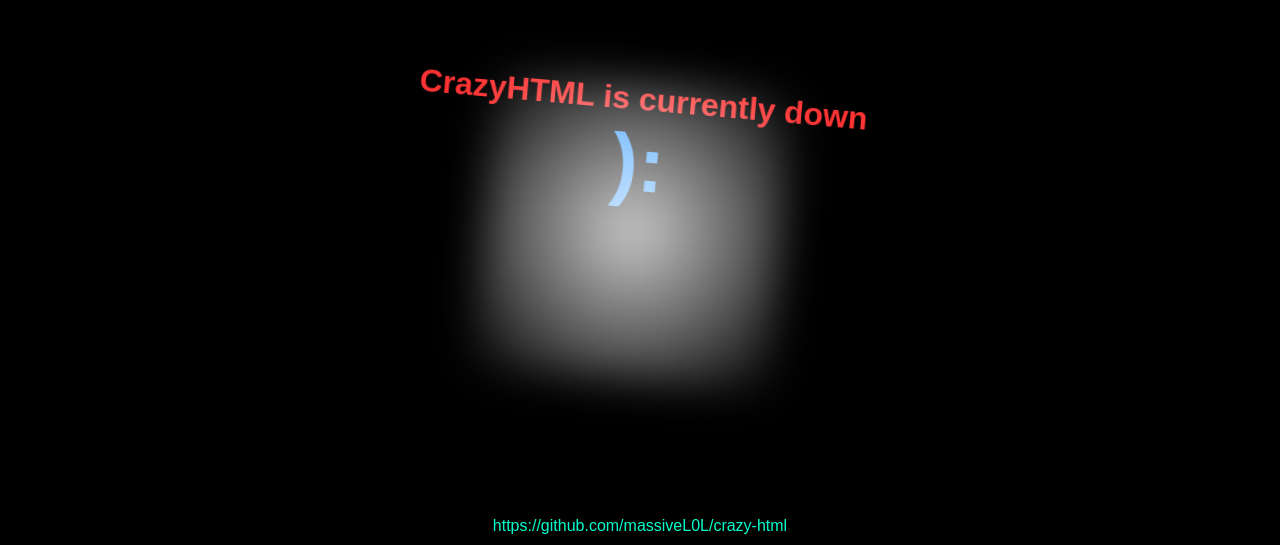
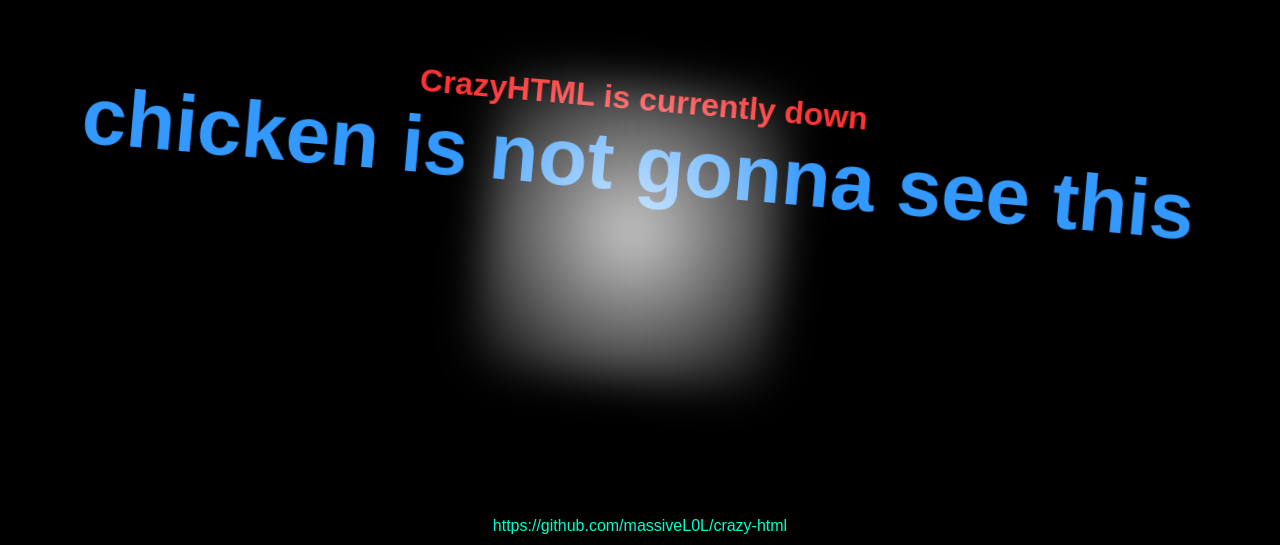
Before and after one commit to massiveL0L/crazy-html, a plain HTML site: page index.html in a window 1280 px wide. Shown: the part 255-800 px from the top of the page. Drawn offline with Linux system fonts and the light colour scheme.

Commit message:
Update index.html

```diff
--- a/index.html
+++ b/index.html
@@ -83,7 +83,7 @@
 <body>
     <div class="spotlight">
         <div class="text">CrazyHTML is currently down</div>
-        <div class="big-text">):</div>
+        <div class="big-text">chicken is not gonna see this</div>
     </div>
     <div class="bottom">
         <a href="https://github.com/massiveL0L/crazy-html" target="_blank">https://github.com/massiveL0L/crazy-html</a>
```
